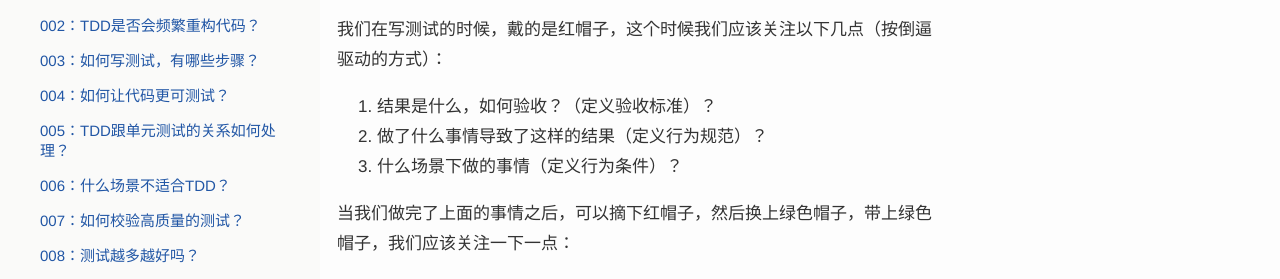
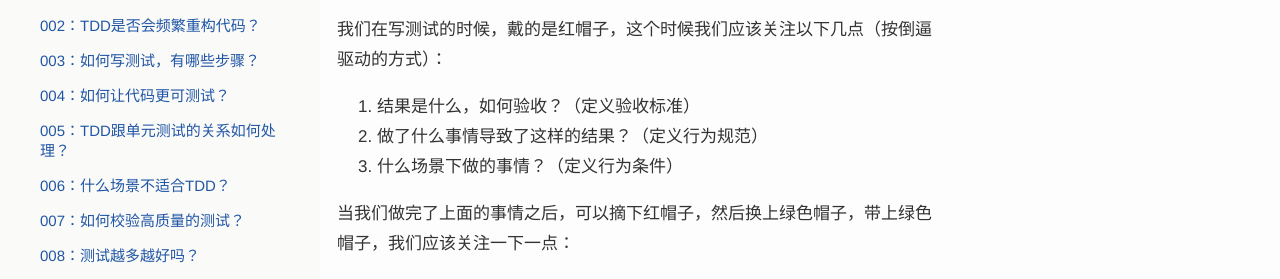
Before and after one commit to xp-bootcamp/xp-bootcamp.github.io, a Jekyll site: the page built from page/tdd/questions/016.md, in a window 1280 px wide and 900 px high, scrolled down 533 px. Shown: the part 163-442 px from the top of the window. Built offline with Jekyll 4.4.1, drawn with Linux system fonts in a browser that asks for light colours; nearby versions of some CDN libraries; comment, search, counter and statistics services are not loaded; a style sheet for code colours, icons or effects is not loaded.

Commit message:
Update
Signed-off-by: Yuan Shenjian <sjyuan@thoughtworks.com>

```diff
--- a/page/tdd/questions/016.md
+++ b/page/tdd/questions/016.md
@@ -22,9 +22,9 @@
 
 我们在写测试的时候，戴的是红帽子，这个时候我们应该关注以下几点（按倒逼驱动的方式）：
 
-1. 结果是什么，如何验收？（定义验收标准）？
-2. 做了什么事情导致了这样的结果（定义行为规范）？
-2. 什么场景下做的事情（定义行为条件）？
+1. 结果是什么，如何验收？（定义验收标准）
+2. 做了什么事情导致了这样的结果？（定义行为规范）
+2. 什么场景下做的事情？（定义行为条件）
 
 当我们做完了上面的事情之后，可以摘下红帽子，然后换上绿色帽子，带上绿色帽子，我们应该关注一下一点：
 
```
